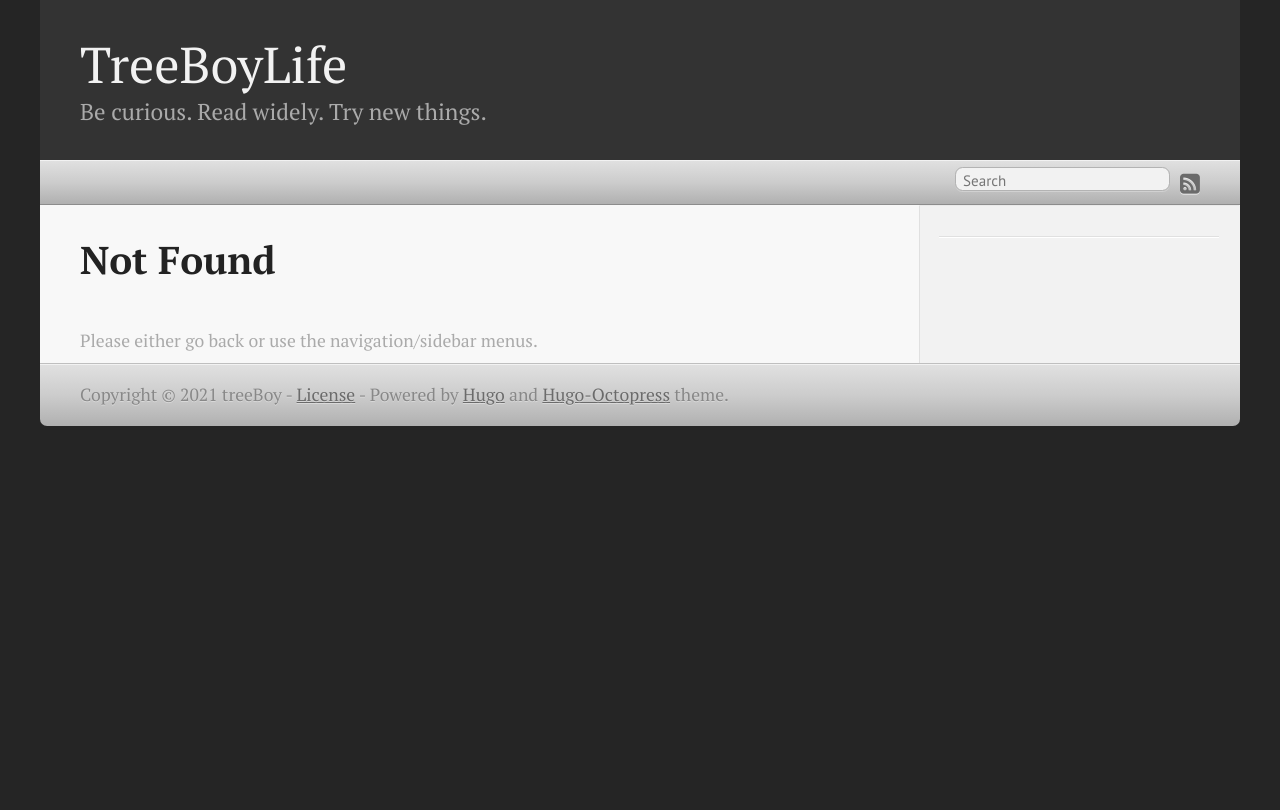
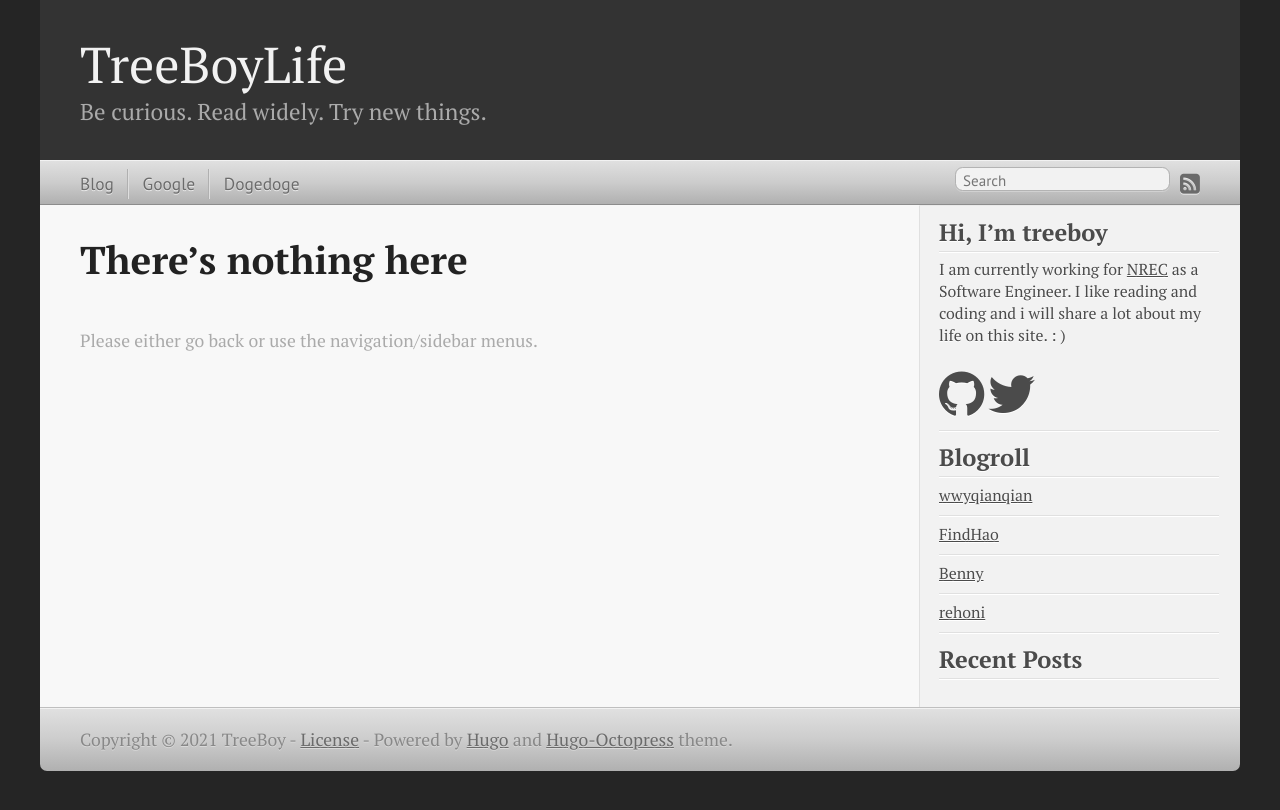
Before and after one commit to LinusDean/LinusDean.github.io, a plain HTML site: page 404.html in a window 1280 px wide. Drawn offline with Linux system fonts and the light colour scheme.

Commit message:
add 404 Page

```diff
--- a/404.html
+++ b/404.html
@@ -36,8 +36,8 @@
 
 
   <meta name="description" content="" />
-  <meta name="keywords" content="[keyword1 keyword2 keyword3 keyword4]">
-  <meta name="author" content="treeBoy">
+  <meta name="keywords" content="">
+  <meta name="author" content="TreeBoy">
 
 
   <meta name="generator" content="Hugo 0.81.0-DEV" />
@@ -65,11 +65,29 @@
   <select onchange="location = this.value;">
     <option value="">Navigate…</option>
 
+        <option value="https://treeboylife.com/">» Blog</option>
+
+        <option value="https://www.google.com/">» Google</option>
+
+        <option value="https://www.dogedoge.com">» Dogedoge</option>
+
   </select>
 </fieldset>
 
 
 <ul class="main-navigation">
+
+
+
+      <li><a href="https://treeboylife.com/" title="Blog">Blog</a></li>
+
+
+
+      <li><a href="https://www.google.com/" title="Google"  target="_blank"  rel="noopener noreferrer">Google</a></li>
+
+
+
+      <li><a href="https://www.dogedoge.com" title="Dogedoge"  target="_blank"  rel="noopener noreferrer">Dogedoge</a></li>
 
 
 </ul>
@@ -100,7 +118,7 @@
         <header>
           <h1 class="entry-title">
 
-              Not Found
+              There&rsquo;s nothing here
 
           </h1>
         </header>
@@ -117,8 +135,15 @@
   <section class="first odd">
 
 
+      <h1>Hi, I&rsquo;m treeboy</h1>
+
 
     <p>
+
+        I am currently working for <a href="https://www.nrec.com/en">NREC</a> as a Software Engineer.
+<!-- raw HTML omitted -->
+I like reading and coding and i will share a lot about my life on this site. : )
+<!-- raw HTML omitted -->
 
     </p>
   </section>
@@ -128,10 +153,10 @@
 
   <ul class="sidebar-nav">
     <li class="sidebar-nav-item">
+      <a target="_blank" rel="noopener noreferrer" href="https://github.com/cyber-prog0x/" title="https://github.com/cyber-prog0x/"><i class="fa fa-github fa-3x"></i></a>
 
 
-
-
+      <a target="_blank" rel="noopener noreferrer" href="https://twitter.com/LinuxDing/" title="https://twitter.com/LinuxDing/"><i class="fa fa-twitter fa-3x"></i></a>
 
 
 
@@ -152,7 +177,42 @@
 
 
 
+      <section class="odd">
 
+          <h1>Blogroll</h1>
+
+
+          <li>
+            <a href="https://wwyqianqian.github.io/" title="wwyqianqian" >wwyqianqian</a>
+          </li>
+
+          <li>
+            <a href="https://findhao.net" title="FindHao" >FindHao</a>
+          </li>
+
+          <li>
+            <a href="https://dmesg.app" title="Benny" >Benny</a>
+          </li>
+
+          <li>
+            <a href="https://rehoni.github.io/" title="rehoni" >rehoni</a>
+          </li>
+
+      </section>
+
+
+
+
+
+
+
+      <section class="even">
+        <h1>Recent Posts</h1>
+        <ul id="recent_posts">
+
+
+        </ul>
+      </section>
 
 
 </aside>
@@ -160,7 +220,7 @@
   </div>
 </div>
     <footer role="contentinfo">
-      <p>Copyright &copy; 2021 treeBoy - <a href="https://treeboylife.com/license/">License</a> -
+      <p>Copyright &copy; 2021 TreeBoy - <a href="https://treeboylife.com/license/">License</a> -
         <span class="credit">Powered by <a target="_blank" href="https://gohugo.io" rel="noopener noreferrer">Hugo</a> and <a target="_blank" href="https://github.com/parsiya/hugo-octopress/" rel="noopener noreferrer">Hugo-Octopress</a> theme.
       </p>
     </footer>
@@ -170,12 +230,5 @@
 
 
 
-      <script>
-        var _gaq=[['_setAccount','UA-XXXXX-X'],['_trackPageview']];
-        (function(d,t){var g=d.createElement(t),s=d.getElementsByTagName(t)[0];
-        g.src=('https:'==location.protocol?'//ssl':'//www')+'.google-analytics.com/ga.js';
-        s.parentNode.insertBefore(g,s)}(document,'script'));
-      </script>
-
   </body>
 </html>
```
